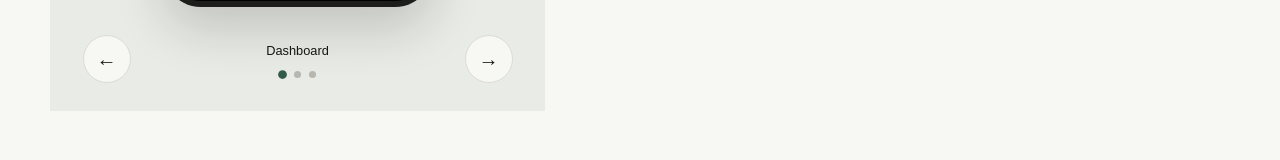
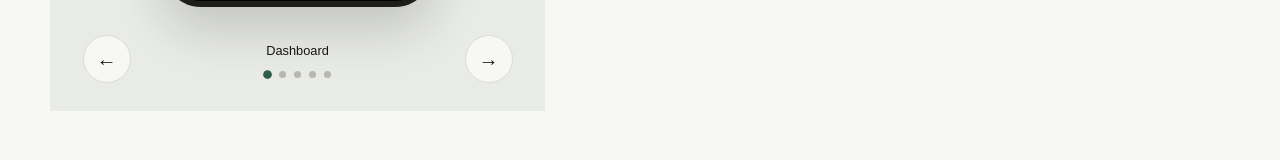
Before and after one commit to khaleefahwaziri/khalifa-waziri-portfolio, a Next.js app: page / in a window 1280 px wide. Shown: the part 2791-2951 px from the top of the page. Built offline with nearby package versions, Linux system fonts and the light colour scheme.

Commit message:
screenshots and and transitions added to expense flow

```diff
--- a/components/ExpenseFlowShowcase.module.css
+++ b/components/ExpenseFlowShowcase.module.css
@@ -17,6 +17,43 @@
   border: 6px solid #1d1d1b;
   border-radius: 38px;
   box-shadow: 0 22px 50px rgba(23, 23, 21, 0.18);
+}
+
+.slide {
+  position: absolute;
+  inset: 0;
+}
+
+.slideFromRight {
+  animation: slideFromRight 360ms cubic-bezier(0.22, 1, 0.36, 1);
+}
+
+.slideFromLeft {
+  animation: slideFromLeft 360ms cubic-bezier(0.22, 1, 0.36, 1);
+}
+
+@keyframes slideFromRight {
+  from {
+    opacity: 0;
+    transform: translateX(35%);
+  }
+
+  to {
+    opacity: 1;
+    transform: translateX(0);
+  }
+}
+
+@keyframes slideFromLeft {
+  from {
+    opacity: 0;
+    transform: translateX(-35%);
+  }
+
+  to {
+    opacity: 1;
+    transform: translateX(0);
+  }
 }
 
 .screenshot {
--- a/components/ExpenseFlowShowcase.tsx
+++ b/components/ExpenseFlowShowcase.tsx
@@ -16,30 +16,58 @@ const screens = [
     label: "Add expense",
   },
   {
+    src: "/images/expense-flow/expense-detail.png",
+    alt: "Expense Flow expense detail screen",
+    label: "Expense detail",
+  },
+  {
     src: "/images/expense-flow/expense-breakdown.png",
     alt: "Expense Flow spending breakdown screen",
     label: "Spending breakdown",
+  },
+  {
+    src: "/images/expense-flow/expense-delete.png",
+    alt: "Expense Flow expense deletion confirmation screen",
+    label: "Delete expense",
   },
 ];
 
 export default function ExpenseFlowShowcase() {
   const [currentScreen, setCurrentScreen] = useState(0);
+  const [direction, setDirection] = useState<"left" | "right">("left");
 
   const previousScreen = () => {
+    setDirection("right");
+
     setCurrentScreen((current) =>
       current === 0 ? screens.length - 1 : current - 1
     );
   };
 
   const nextScreen = () => {
+    setDirection("left");
+
     setCurrentScreen((current) =>
       current === screens.length - 1 ? 0 : current + 1
     );
   };
 
+  const selectScreen = (index: number) => {
+    if (index === currentScreen) return;
+
+    setDirection(index > currentScreen ? "left" : "right");
+    setCurrentScreen(index);
+  };
+
   return (
     <div className={styles.showcase}>
       <div className={styles.phone}>
+        <div
+          key={currentScreen}
+          className={`${styles.slide} ${
+            direction === "left" ? styles.slideFromRight : styles.slideFromLeft
+          }`}
+        >
           <Image
             src={screens[currentScreen].src}
             alt={screens[currentScreen].alt}
@@ -47,6 +75,7 @@ export default function ExpenseFlowShowcase() {
             sizes="(max-width: 700px) 230px, 300px"
             className={styles.screenshot}
           />
+        </div>
       </div>
 
       <div className={styles.controls}>
@@ -67,7 +96,7 @@ export default function ExpenseFlowShowcase() {
               <button
                 key={screen.src}
                 type="button"
-                onClick={() => setCurrentScreen(index)}
+                onClick={() => selectScreen(index)}
                 aria-label={`Show ${screen.label}`}
                 aria-current={currentScreen === index ? "true" : undefined}
                 className={
```
Lines whose indentation alone changed are shown as unchanged.
